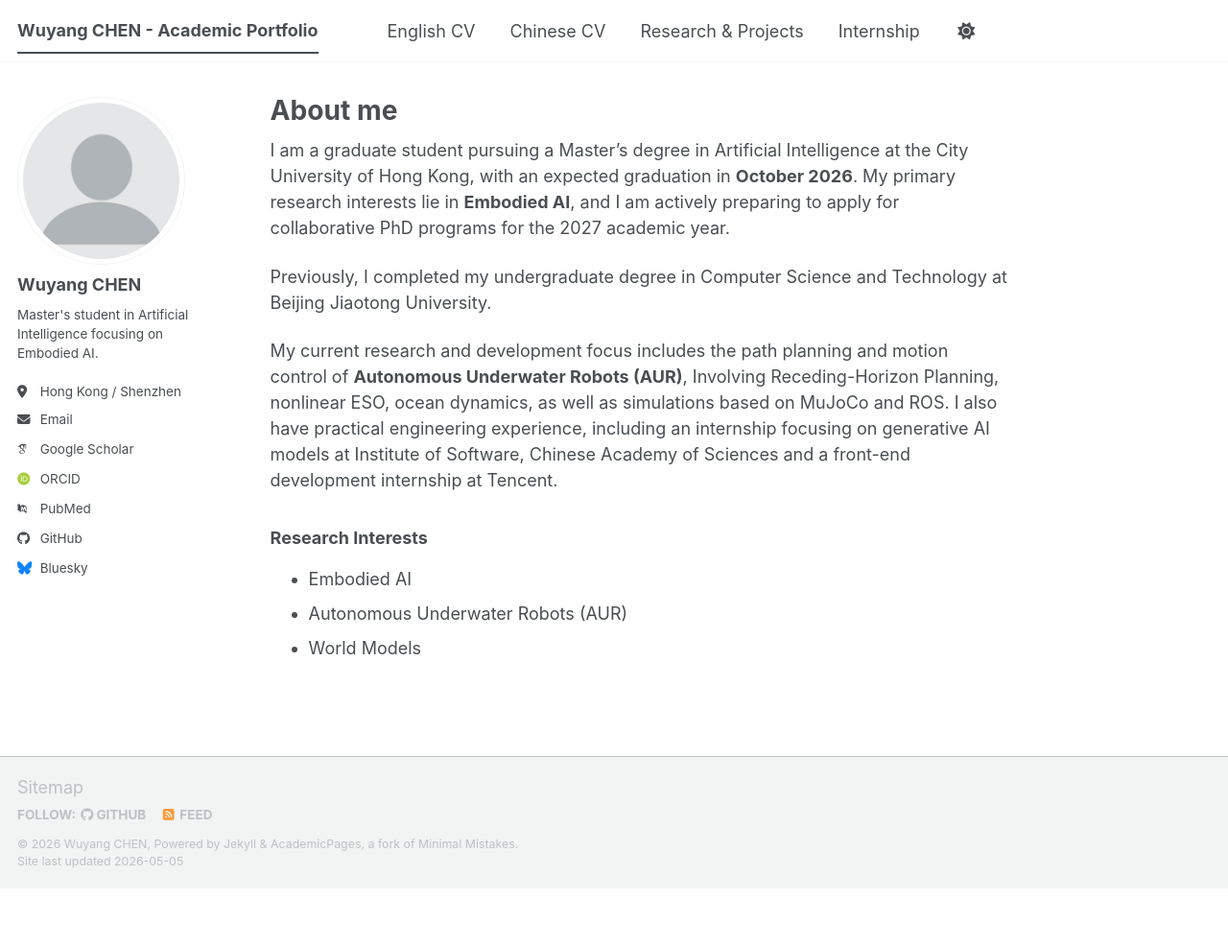
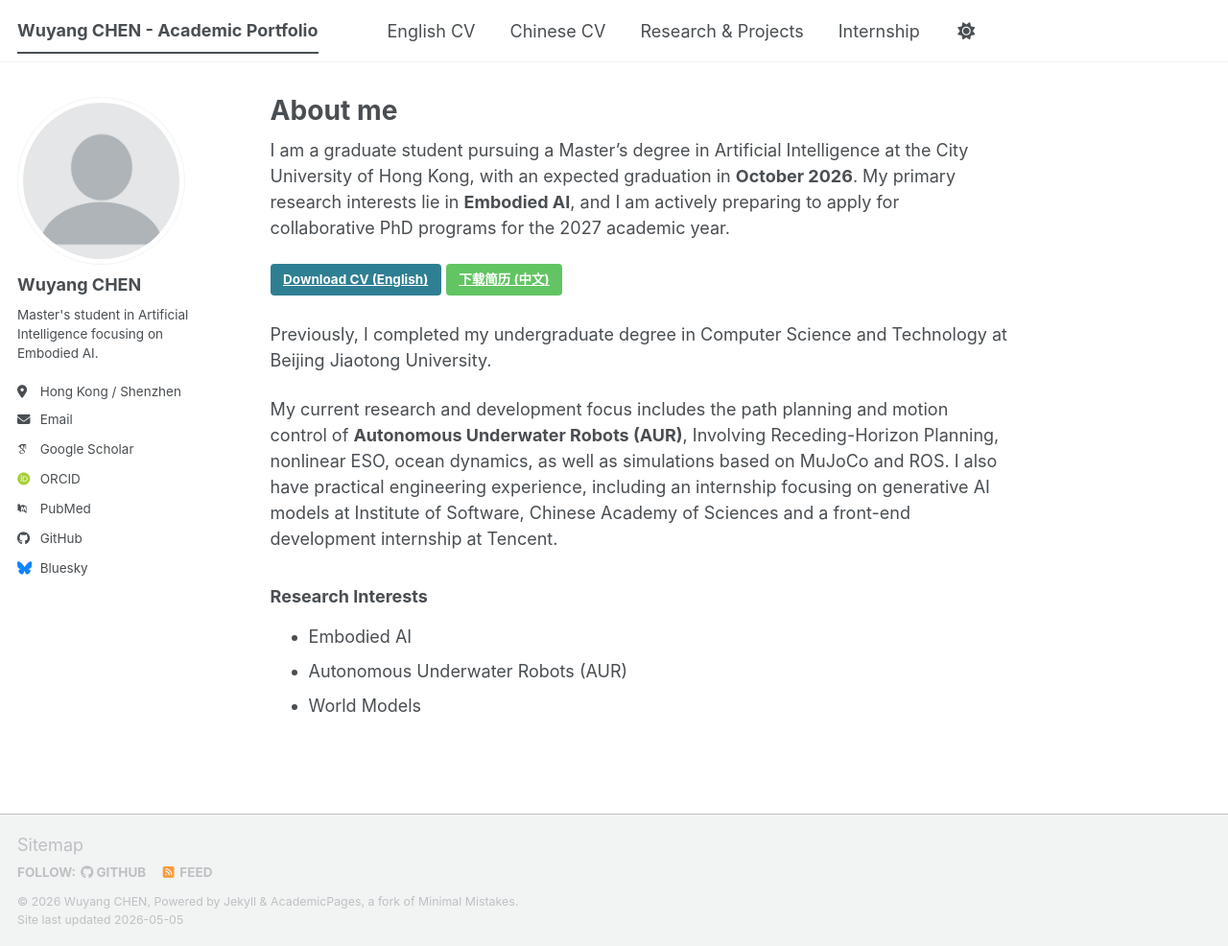
Before and after one commit to WuyangChen422/WuyangChen422.github.io, a Jekyll site: the page built from _pages/about.md, in a window 1280 px wide and 986 px high. Shown: the whole window at 96% size. Built offline with Jekyll 4.4.1, drawn with Linux system fonts in a browser that asks for light colours; some web fonts are replaced; a script bundle is joined from its source files by our own code; library files that are not in the unit come from our copies.

Commit message:
Update about.md

```diff
--- a/_pages/about.md
+++ b/_pages/about.md
@@ -9,6 +9,8 @@ redirect_from:
 
 I am a graduate student pursuing a Master's degree in Artificial Intelligence at the City University of Hong Kong, with an expected graduation in **October 2026**. My primary research interests lie in **Embodied AI**, and I am actively preparing to apply for collaborative PhD programs for the 2027 academic year.
 
+[Download CV (English)](/files/cv_en_CHENWuyang.pdf){: .btn .btn--info}  [下载简历 (中文)](/files/cv_ch_CHENWuyang.pdf){: .btn .btn--success}
+
 Previously, I completed my undergraduate degree in Computer Science and Technology at Beijing Jiaotong University.
 
 My current research and development focus includes the path planning and motion control of **Autonomous Underwater Robots (AUR)**, Involving Receding-Horizon Planning, nonlinear ESO, ocean dynamics, as well as simulations based on MuJoCo and ROS. I also have practical engineering experience, including an internship focusing on generative AI models at Institute of Software, Chinese Academy of Sciences and a front-end development internship at Tencent.
```
